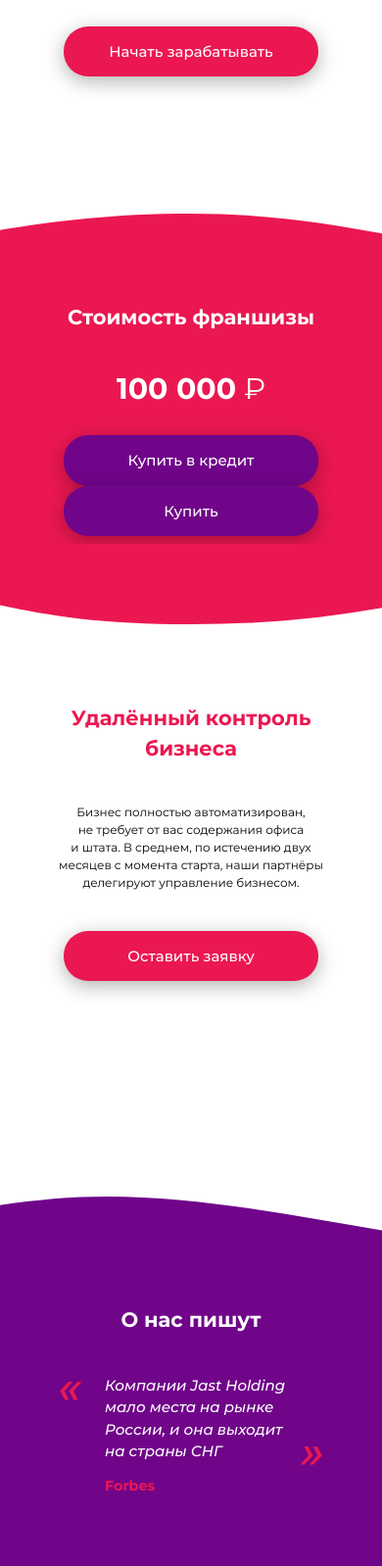
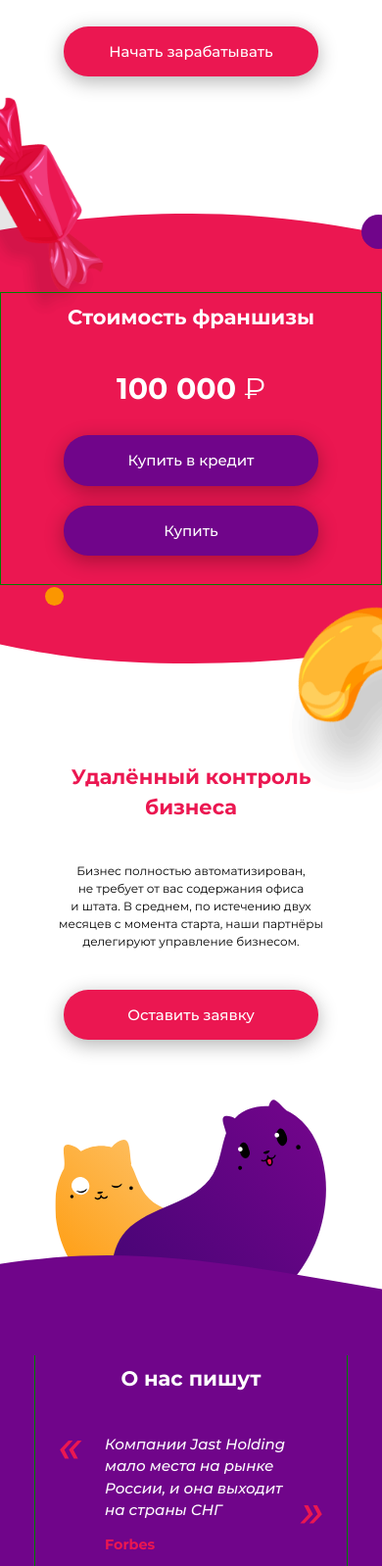
Before and after one commit to nigel-riss/jelly-cat-lp, a website: page src/pug/index.pug in a window 390 px wide. Shown: the part 6552-8150 px from the top of the page at 98% size. Drawn offline with nearby package versions, Linux system fonts and the light colour scheme; files that its build step writes are made by us from their sources; files whose address does not match are found by name.

Commit message:
Finish decoration styles for mobile

```diff
--- a/src/pug/index.pug
+++ b/src/pug/index.pug
@@ -208,6 +208,16 @@ html(lang="en")
 
 
         section.prices
+            .prices__deco
+                .deco-layer.deco-layer--dots
+                    .dot.dot--xl.dot--pur.dot--14
+                    .dot.dot--l.dot--org.dot--15
+                .deco-layer.deco-layer--images
+                    .deco.deco--candy-2
+                    .deco.deco--bean-8
+                .deco-layer.deco-layer--blobs
+                    .blob.blob--8
+
             header.prices__header
                 h2.section-title.section-title--light Стоимость франшизы
 
@@ -228,6 +238,11 @@ html(lang="en")
 
 
         section.about
+            .about__deco
+                .deco-layer.deco-layer--fixed.deco-layer--images
+                    .cat.cat--pur-2
+                    .cat.cat--slp-2
+
             header.about__header
                 h2.section-title.section-title--light О нас пишут
 
--- a/src/scss/deco/_cat.scss
+++ b/src/scss/deco/_cat.scss
@@ -51,3 +51,31 @@
     // visual
     background-image: url(./img/deco/cat-purple.svg);
 }
+
+.cat--slp-2 {
+    // positioning
+    left: 20px;
+    top: -220px;
+    z-index: 1;
+
+    // box model
+    height: 190px;
+    width: 190px;
+
+    // visual
+    background-image: url(./img/deco/cat-sleep.svg);
+}
+
+.cat--pur-2 {
+    // positioning
+    right: 20px;
+    top: -260px;
+    z-index: 2;
+
+    // box model
+    height: 235px;
+    width: 220px;
+
+    // visual
+    background-image: url(./img/deco/cat-purple-r.svg);
+}
--- a/src/scss/deco/_deco.scss
+++ b/src/scss/deco/_deco.scss
@@ -154,6 +154,19 @@
     background-image: url('./img/deco/bean-6.png');
 }
 
+.deco--bean-8 {
+    // positioning
+    right: -100px;
+    top: 320px;
+
+    // box model
+    height: 200px;
+    width: 200px;
+
+    // visual
+    background-image: url('./img/deco/bean-5.png');
+}
+
 .deco--choops-1 {
     // positioning
     right: -30px;
@@ -192,3 +205,16 @@
     // visual
     background-image: url('./img/deco/candy-1.png');
 }
+
+.deco--candy-2 {
+    // positioning
+    left: -1px;
+    top: -200px;
+
+    // box model
+    height: 225px;
+    width: 180px;
+
+    // visual
+    background-image: url('./img/deco/candy-2.png');
+}
--- a/src/scss/deco/_dot.scss
+++ b/src/scss/deco/_dot.scss
@@ -123,3 +123,15 @@
     left: -15px;
     top: 380px;
 }
+
+.dot--14 {
+    // positioning
+    right: -15px;
+    top: -80px;
+}
+
+.dot--15 {
+    // positioning
+    left: 45px;
+    top: 300px;
+}
--- a/src/scss/elements/_button.scss
+++ b/src/scss/elements/_button.scss
@@ -35,8 +35,11 @@
 
 .button--260 {
     // box model
-    width: 260px;
-    margin: 0 20px;
+    display: block;
+    width: auto;
+    max-width: 260px;
+    margin: 0 auto;
+    margin-bottom: 20px;
 }
 
 .button--red {
--- a/src/scss/modules/_about.scss
+++ b/src/scss/modules/_about.scss
@@ -29,6 +29,7 @@
     top: -100px;
     left: 0;
     right: 0;
+    z-index: 7;
 
     // box model
     height: 102px;
@@ -77,3 +78,19 @@
         justify-content: space-between;
     }
 }
+
+// decorations
+
+.about__deco {
+    // positioning
+    position: absolute;
+    top: 0;
+    right: 0;
+    bottom: 0;
+    left: 0;
+    z-index: 3;
+
+    // box model
+    height: 100%;
+    width: 100%;
+}
--- a/src/scss/modules/_prices.scss
+++ b/src/scss/modules/_prices.scss
@@ -107,3 +107,19 @@
     // box model
     margin-bottom: 30px;
 }
+
+// decorations
+
+.prices__deco {
+    // positioning
+    position: absolute;
+    top: 0;
+    right: 0;
+    bottom: 0;
+    left: 0;
+    z-index: 3;
+
+    // box model
+    height: 100%;
+    width: 100%;
+}
--- a/src/scss/modules/_remote.scss
+++ b/src/scss/modules/_remote.scss
@@ -1,6 +1,6 @@
 .remote {
     // box model
-    padding: 160px 20px;
+    padding: 180px 20px;
     padding-bottom: 300px;
 
     @include atTablet {
```
Also changed, not shown: docs/img/deco/candy-2.png (added), docs/index.html, docs/styles.css.
